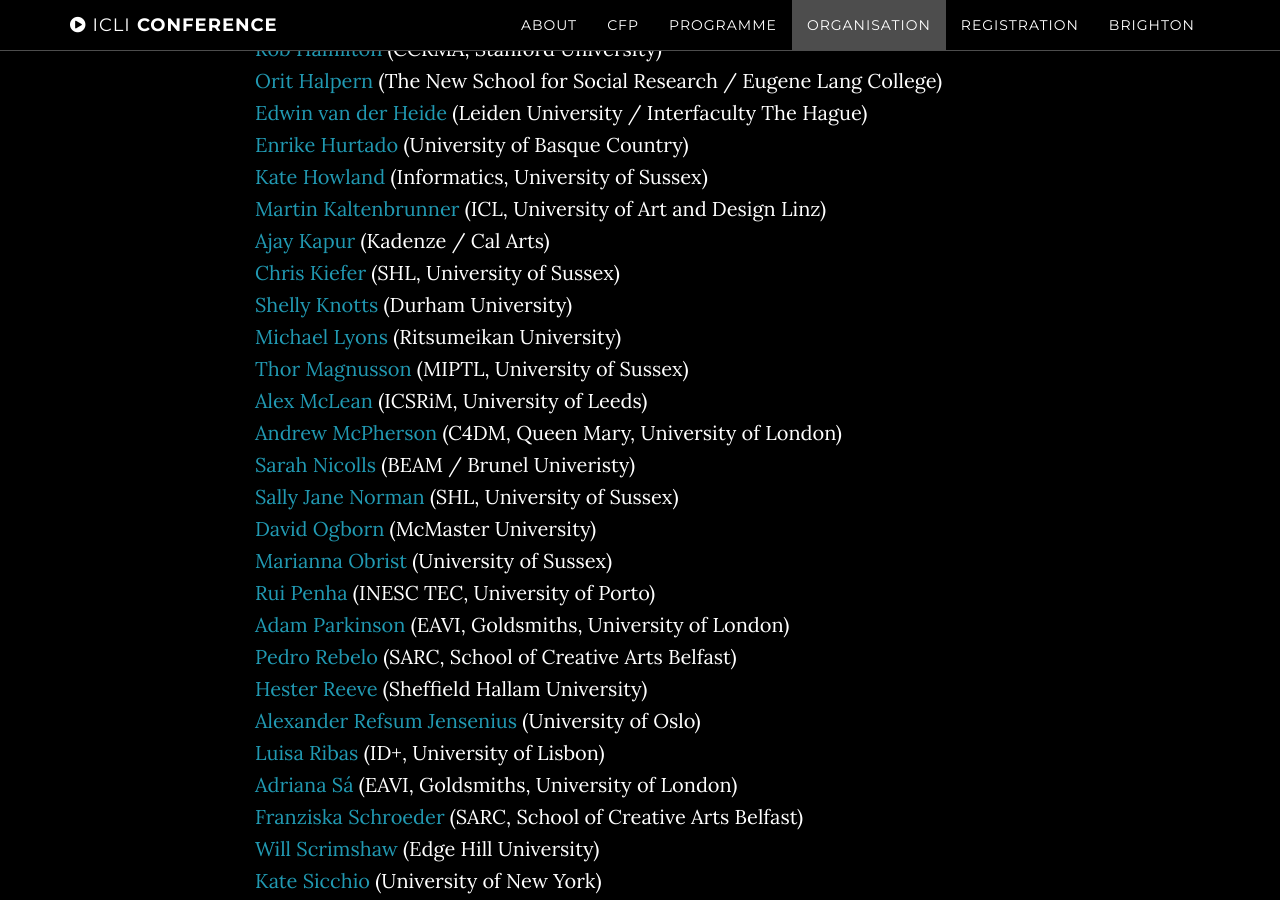
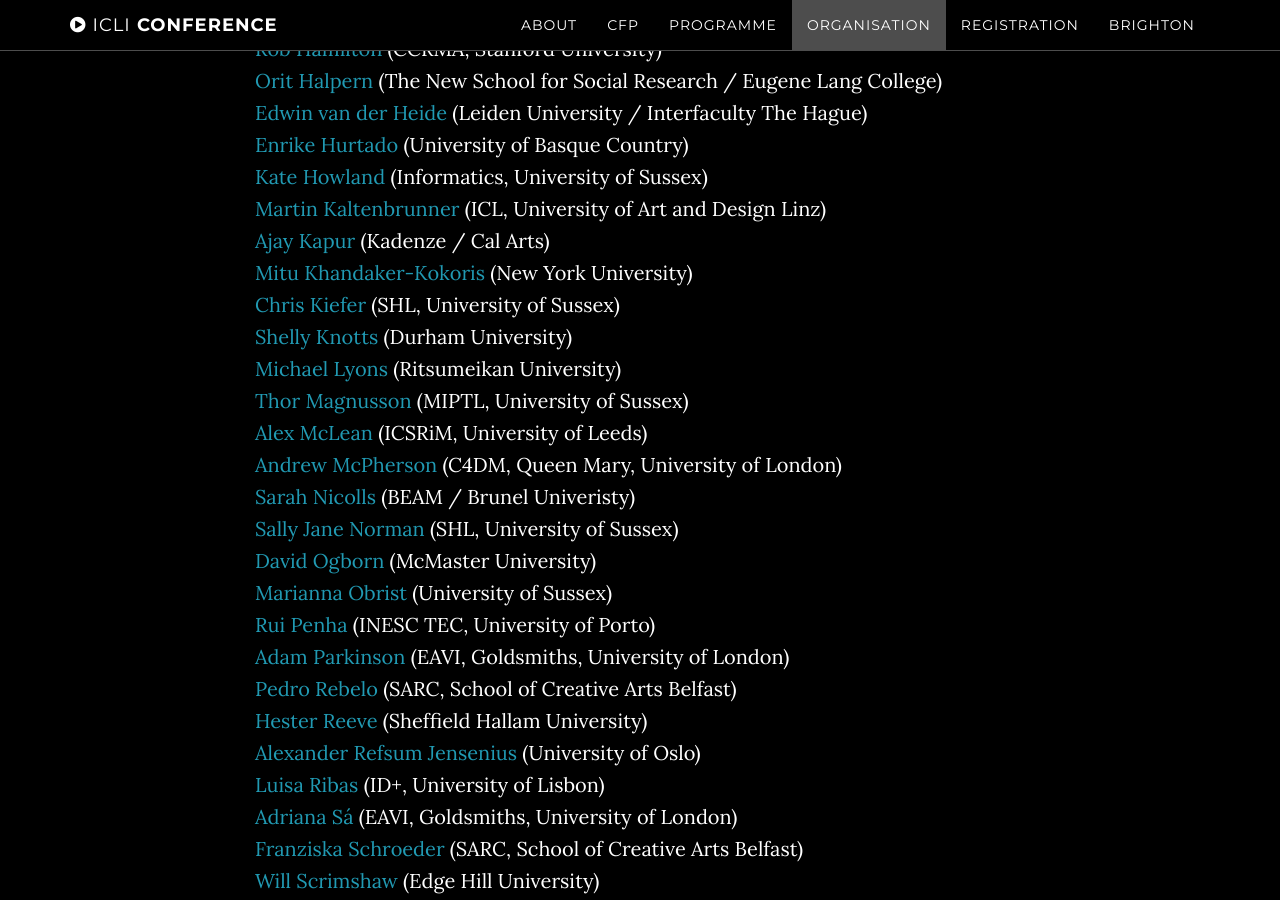
Before and after one commit to thormagnusson/liveinterfaces, a Jekyll site: the page built from index.html, in a window 1280 px wide and 900 px high, scrolled down 7440 px. Built offline with Jekyll 4.4.1, drawn with Linux system fonts in a browser that asks for light colours; some of the changed text lies outside the part shown.

Commit message:
committee

```diff
--- a/_includes/organisation.html
+++ b/_includes/organisation.html
@@ -106,6 +106,9 @@
             <a href="http://www.ajaykapur.com" target="_blank">
             Ajay Kapur</a> (Kadenze / Cal Arts)<br>
 
+            <a href="http://thetiniestshark.com" target="_blank">
+            Mitu Khandaker-Kokoris</a> (New York University)<br>
+
             <a href="http://www.sussex.ac.uk/profiles/208667" target="_blank">
             Chris Kiefer</a> (SHL, University of Sussex)<br>
 
@@ -181,6 +184,9 @@
             <a href="http://mlab.taik.fi/~korayt/" target="_blank">
             Koray Tahiroğlu</a> (Aalto University)<br>
 
+            <a href="http://doc.gold.ac.uk/~ma701pt/patricktresset/" target="_blank">
+            Patrick Tresset</a> (Goldsmiths University)<br>
+
             <a href="http://www.yeeking.net" target="_blank">
             Matthew Yee-King</a> (Goldsmiths University)<br>
 
```
